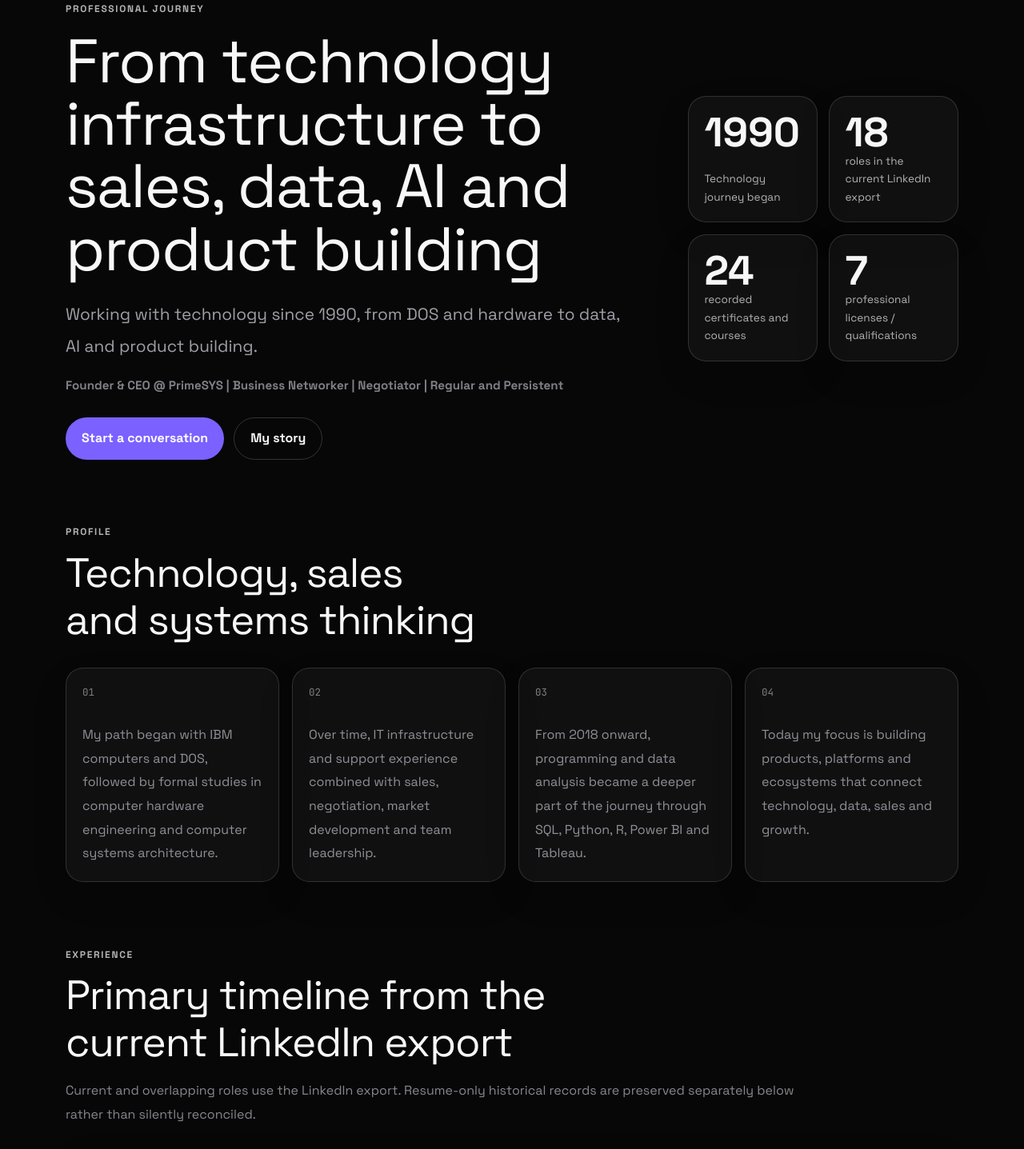
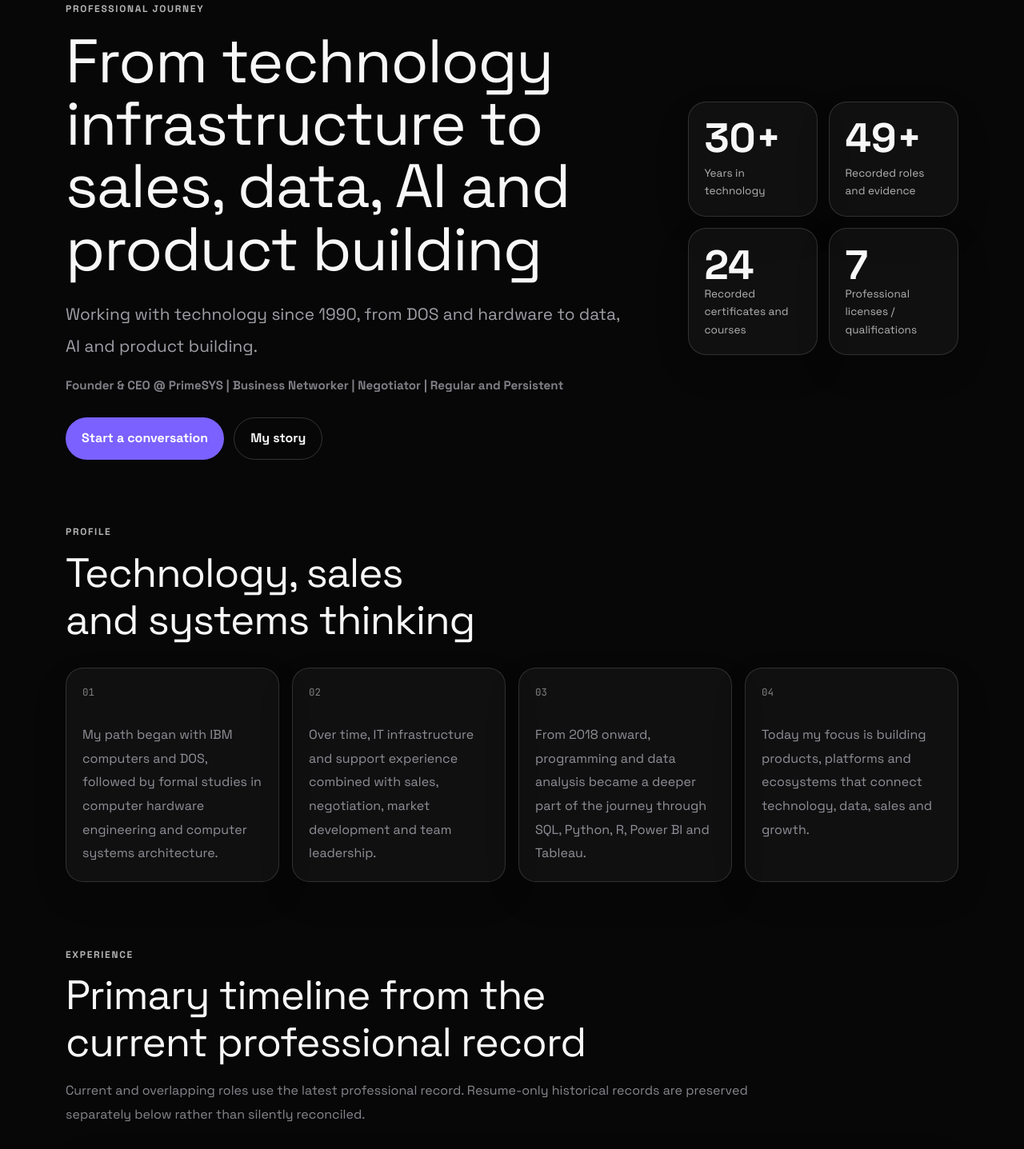
Before and after one commit to AmirMotefaker/amirmotefaker-site, a Next.js app in the folder apps/web/: page /en/resume in a window 1280 px wide. Shown: the part 80-1517 px from the top of the page at 80% size. Built offline with nearby package versions, Linux system fonts and the light colour scheme; no server answers.

Commit message:
feat: finalize professional journey localization

```diff
--- a/apps/web/components/founder/CareerPage.tsx
+++ b/apps/web/components/founder/CareerPage.tsx
@@ -12,6 +12,7 @@ import {
   selectedAchievements,
 } from "@/content/founder";
 import type { Locale } from "@/content/founder-site";
+import { localeDigits } from "@/lib/locale-format";
 import styles from "./CareerPage.module.css";
 
 function localized(locale: Locale, value: { fa: string; en: string }) {
@@ -22,52 +23,42 @@ function formatCount(value: number, locale: Locale) {
   return new Intl.NumberFormat(locale === "fa" ? "fa-IR" : "en-US").format(value);
 }
 
+const skillsFa = [
+  "راهبرد محصول",
+  "معماری سیستم",
+  "هوش مصنوعی",
+  "تحلیل داده",
+  "توسعه کسب‌وکار",
+  "فروش سازمانی",
+  "تجربه کاربری",
+  "مدیریت محصول",
+  "زیرساخت فناوری",
+  "تفکر سیستمی",
+];
+
 export default function CareerPage({ locale }: { locale: Locale }) {
   const fa = locale === "fa";
+  const verifiedRecords = primaryExperience.length + historicalResumeExperience.length + salesRepresentations.length + historicalMilestones.length;
 
   return (
     <main className={styles.page}>
       <section className={`wrap ${styles.hero}`}>
         <div className={styles.heroCopy}>
           <span className={styles.eyebrow}>{fa ? "مسیر حرفه‌ای" : "PROFESSIONAL JOURNEY"}</span>
-          <h1>
-            {fa
-              ? "از زیرساخت فناوری تا فروش، داده، هوش مصنوعی و ساخت محصول"
-              : "From technology infrastructure to sales, data, AI and product building"}
-          </h1>
-          <p className={styles.lead}>
-            {fa ? founderCareerProfile.technologySinceFa : founderCareerProfile.technologySinceEn}
-          </p>
-          <p className={styles.headline}>
-            {fa ? founderCareerProfile.headlineFa : founderCareerProfile.headlineEn}
-          </p>
+          <h1>{fa ? "از زیرساخت فناوری تا فروش، داده، هوش مصنوعی و ساخت محصول" : "From technology infrastructure to sales, data, AI and product building"}</h1>
+          <p className={styles.lead}>{fa ? founderCareerProfile.technologySinceFa : founderCareerProfile.technologySinceEn}</p>
+          <p className={styles.headline}>{fa ? founderCareerProfile.headlineFa : founderCareerProfile.headlineEn}</p>
           <div className={styles.actions}>
-            <Link className={styles.primaryAction} href={`/${locale}/contact`}>
-              {fa ? "گفت‌وگو برای همکاری" : "Start a conversation"}
-            </Link>
-            <Link className={styles.secondaryAction} href={`/${locale}/about`}>
-              {fa ? "داستان من" : "My story"}
-            </Link>
+            <Link className={styles.primaryAction} href={`/${locale}/contact`}>{fa ? "گفت‌وگو برای همکاری" : "Start a conversation"}</Link>
+            <Link className={styles.secondaryAction} href={`/${locale}/about`}>{fa ? "داستان من" : "My story"}</Link>
           </div>
         </div>
 
         <div className={styles.metrics} aria-label={fa ? "خلاصه مسیر حرفه‌ای" : "Career summary"}>
-          <article>
-            <strong>{fa ? "۱۹۹۰" : "1990"}</strong>
-            <span>{fa ? "شروع همراهی با فناوری" : "Technology journey began"}</span>
-          </article>
-          <article>
-            <strong>{formatCount(primaryExperience.length, locale)}</strong>
-            <span>{fa ? "نقش ثبت‌شده در LinkedIn فعلی" : "roles in the current LinkedIn export"}</span>
-          </article>
-          <article>
-            <strong>{formatCount(certifications.length, locale)}</strong>
-            <span>{fa ? "گواهی و دوره ثبت‌شده" : "recorded certificates and courses"}</span>
-          </article>
-          <article>
-            <strong>{formatCount(professionalLicenses.length, locale)}</strong>
-            <span>{fa ? "مجوز و صلاحیت حرفه‌ای" : "professional licenses / qualifications"}</span>
-          </article>
+          <article><strong>{fa ? "۳۰+" : "30+"}</strong><span>{fa ? "سال همراهی با فناوری" : "Years in technology"}</span></article>
+          <article><strong>{formatCount(verifiedRecords, locale)}+</strong><span>{fa ? "سابقه و شاهد ثبت‌شده" : "Recorded roles and evidence"}</span></article>
+          <article><strong>{formatCount(certifications.length, locale)}</strong><span>{fa ? "گواهی و دوره ثبت‌شده" : "Recorded certificates and courses"}</span></article>
+          <article><strong>{formatCount(professionalLicenses.length, locale)}</strong><span>{fa ? "مجوز و صلاحیت حرفه‌ای" : "Professional licenses / qualifications"}</span></article>
         </div>
       </section>
 
@@ -79,7 +70,7 @@ export default function CareerPage({ locale }: { locale: Locale }) {
         <div className={styles.narrativeGrid}>
           {(fa ? founderCareerProfile.narrativeFa : founderCareerProfile.narrativeEn).map((paragraph, index) => (
             <article key={paragraph} className={styles.narrativeCard}>
-              <span>{String(index + 1).padStart(2, "0")}</span>
+              <span>{localeDigits(String(index + 1).padStart(2, "0"), locale)}</span>
               <p>{paragraph}</p>
             </article>
           ))}
@@ -89,47 +80,20 @@ export default function CareerPage({ locale }: { locale: Locale }) {
       <section className={`wrap ${styles.section}`}>
         <div className={styles.sectionHead}>
           <span>{fa ? "تجربه" : "EXPERIENCE"}</span>
-          <h2>{fa ? "Timeline اصلی بر اساس LinkedIn فعلی" : "Primary timeline from the current LinkedIn export"}</h2>
-          <p>
-            {fa
-              ? "نقش‌های جدید و هم‌پوشان بر اساس فایل LinkedIn فعلی نمایش داده می‌شوند؛ سوابق قدیمیِ رزومه ۱۴۰۲ در آرشیو جداگانه پایین صفحه حفظ شده‌اند."
-              : "Current and overlapping roles use the LinkedIn export. Resume-only historical records are preserved separately below rather than silently reconciled."}
-          </p>
+          <h2>{fa ? "خط زمانی اصلی تجربه‌های حرفه‌ای" : "Primary timeline from the current professional record"}</h2>
+          <p>{fa ? "نقش‌های جدید و هم‌پوشان بر اساس سوابق حرفه‌ای فعلی نمایش داده می‌شوند؛ سوابق قدیمی‌تر رزومه در آرشیو جداگانه پایین صفحه حفظ شده‌اند." : "Current and overlapping roles use the latest professional record. Resume-only historical records are preserved separately below rather than silently reconciled."}</p>
         </div>
 
         <div className={styles.timeline}>
           {primaryExperience.map((item) => (
             <article className={styles.timelineCard} key={item.id}>
-              <div className={styles.timelineMeta}>
-                <span>{localized(locale, item.period)}</span>
-                <small>{localized(locale, item.location)}</small>
-              </div>
+              <div className={styles.timelineMeta}><span>{localized(locale, item.period)}</span><small>{localized(locale, item.location)}</small></div>
               <div className={styles.timelineBody}>
                 <h3>{localized(locale, item.company)}</h3>
                 <strong>{localized(locale, item.role)}</strong>
                 <p>{localized(locale, item.summary)}</p>
-
-                {item.responsibilities?.length ? (
-                  <div className={styles.detailBlock}>
-                    <h4>{fa ? "مسئولیت‌ها" : "Responsibilities"}</h4>
-                    <ul>
-                      {item.responsibilities.map((entry) => (
-                        <li key={entry.en}>{localized(locale, entry)}</li>
-                      ))}
-                    </ul>
-                  </div>
-                ) : null}
-
-                {item.achievements?.length ? (
-                  <div className={styles.detailBlock}>
-                    <h4>{fa ? "دستاوردهای ثبت‌شده" : "Recorded achievements"}</h4>
-                    <ul>
-                      {item.achievements.map((entry) => (
-                        <li key={entry.en}>{localized(locale, entry)}</li>
-                      ))}
-                    </ul>
-                  </div>
-                ) : null}
+                {item.responsibilities?.length ? <div className={styles.detailBlock}><h4>{fa ? "مسئولیت‌ها" : "Responsibilities"}</h4><ul>{item.responsibilities.map((entry) => <li key={entry.en}>{localized(locale, entry)}</li>)}</ul></div> : null}
+                {item.achievements?.length ? <div className={styles.detailBlock}><h4>{fa ? "دستاوردهای ثبت‌شده" : "Recorded achievements"}</h4><ul>{item.achievements.map((entry) => <li key={entry.en}>{localized(locale, entry)}</li>)}</ul></div> : null}
               </div>
             </article>
           ))}
@@ -137,14 +101,11 @@ export default function CareerPage({ locale }: { locale: Locale }) {
       </section>
 
       <section className={`wrap ${styles.section}`}>
-        <div className={styles.sectionHead}>
-          <span>{fa ? "دستاوردها" : "IMPACT"}</span>
-          <h2>{fa ? "چند شاخص قابل استناد از تجربه‌های کاری" : "Selected source-backed outcomes"}</h2>
-        </div>
+        <div className={styles.sectionHead}><span>{fa ? "دستاوردها" : "IMPACT"}</span><h2>{fa ? "چند شاخص قابل استناد از تجربه‌های کاری" : "Selected source-backed outcomes"}</h2></div>
         <div className={styles.achievementGrid}>
           {selectedAchievements.map((item) => (
             <article key={`${item.value}-${item.titleEn}`} className={styles.achievementCard}>
-              <strong>{item.value}</strong>
+              <strong>{fa ? localeDigits(item.value, locale) : item.value}</strong>
               <h3>{fa ? item.titleFa : item.titleEn}</h3>
               <p>{fa ? item.detailFa : item.detailEn}</p>
             </article>
@@ -155,39 +116,13 @@ export default function CareerPage({ locale }: { locale: Locale }) {
       <section className={`wrap ${styles.section}`}>
         <div className={styles.twoColumn}>
           <div>
-            <div className={styles.sectionHead}>
-              <span>{fa ? "تحصیلات" : "EDUCATION"}</span>
-              <h2>{fa ? "پایه دانشگاهی و مهندسی" : "Academic foundation"}</h2>
-            </div>
-            <div className={styles.stack}>
-              {education.map((item) => (
-                <article className={styles.compactCard} key={item.id}>
-                  <h3>{fa ? item.degreeFa : item.degreeEn}</h3>
-                  <p>{fa ? item.institutionFa : item.institutionEn}</p>
-                  <small>{fa ? item.periodFa : item.periodEn}</small>
-                </article>
-              ))}
-            </div>
+            <div className={styles.sectionHead}><span>{fa ? "تحصیلات" : "EDUCATION"}</span><h2>{fa ? "پایه دانشگاهی و مهندسی" : "Academic foundation"}</h2></div>
+            <div className={styles.stack}>{education.map((item) => <article className={styles.compactCard} key={item.id}><h3>{fa ? item.degreeFa : item.degreeEn}</h3><p>{fa ? item.institutionFa : item.institutionEn}</p><small>{fa ? item.periodFa : item.periodEn}</small></article>)}</div>
           </div>
-
           <div>
-            <div className={styles.sectionHead}>
-              <span>{fa ? "مهارت و زبان" : "SKILLS & LANGUAGES"}</span>
-              <h2>{fa ? "توانمندی‌های محوری" : "Core capabilities"}</h2>
-            </div>
-            <div className={styles.skillCloud}>
-              {founderCareerProfile.coreSkills.map((skill) => (
-                <span key={skill}>{skill}</span>
-              ))}
-            </div>
-            <div className={styles.languageList}>
-              {founderCareerProfile.languages.map((language) => (
-                <div key={language.nameEn}>
-                  <strong>{fa ? language.nameFa : language.nameEn}</strong>
-                  <span>{fa ? language.levelFa : language.levelEn}</span>
-                </div>
-              ))}
-            </div>
+            <div className={styles.sectionHead}><span>{fa ? "مهارت و زبان" : "SKILLS & LANGUAGES"}</span><h2>{fa ? "توانمندی‌های محوری" : "Core capabilities"}</h2></div>
+            <div className={styles.skillCloud}>{(fa ? skillsFa : founderCareerProfile.coreSkills).map((skill) => <span key={skill}>{skill}</span>)}</div>
+            <div className={styles.languageList}>{founderCareerProfile.languages.map((language) => <div key={language.nameEn}><strong>{fa ? language.nameFa : language.nameEn}</strong><span>{fa ? language.levelFa : language.levelEn}</span></div>)}</div>
           </div>
         </div>
       </section>
@@ -195,110 +130,54 @@ export default function CareerPage({ locale }: { locale: Locale }) {
       <section className={`wrap ${styles.section}`}>
         <div className={styles.sectionHead}>
           <span>{fa ? "گواهی‌نامه‌ها" : "CERTIFICATIONS"}</span>
-          <h2>{fa ? "داده، IT، شبکه، Cloud، فروش و امنیت اطلاعات" : "Data, IT, networking, cloud, sales and information security"}</h2>
-          <p>
-            {fa
-              ? "نام مدارک از LinkedIn فعلی و رزومه مهر ۱۴۰۲ استخراج شده است. تصاویر اسکن‌شده مدارک در رزومه قدیمی وجود دارد اما فایل PDF خام به مخزن عمومی اضافه نمی‌شود."
-              : "Certificate names are sourced from the current LinkedIn export and the Mehr 1402 resume. Scanned certificate images exist in the old resume, but the raw PDF is not added to the public repository."}
-          </p>
+          <h2>{fa ? "داده، فناوری اطلاعات، شبکه، رایانش ابری، فروش و امنیت اطلاعات" : "Data, IT, networking, cloud, sales and information security"}</h2>
+          <p>{fa ? "نام مدارک از سوابق حرفه‌ای و رزومه مهر ۱۴۰۲ استخراج شده است. تصاویر اسکن‌شده مدارک در رزومه قدیمی وجود دارد، اما پرونده خام آن به مخزن عمومی اضافه نمی‌شود." : "Certificate names are sourced from the current professional record and the Mehr 1402 resume. Scanned certificate images exist in the old resume, but the raw PDF is not added to the public repository."}</p>
         </div>
         <div className={styles.credentialGrid}>
           {certifications.map((item) => (
             <article className={styles.credentialCard} key={`${item.nameEn}-${item.issuer}`}>
-              <span>{item.group.toUpperCase()}</span>
+              <span>{fa ? "گواهی حرفه‌ای" : item.group.toUpperCase()}</span>
               <h3>{fa ? item.nameFa : item.nameEn}</h3>
-              <p>{item.issuer}</p>
+              {!fa ? <p>{item.issuer}</p> : null}
             </article>
           ))}
         </div>
       </section>
 
       <section className={`wrap ${styles.section}`}>
-        <div className={styles.sectionHead}>
-          <span>{fa ? "مجوزها" : "LICENSES"}</span>
-          <h2>{fa ? "صلاحیت‌ها و مجوزهای حرفه‌ای ثبت‌شده" : "Recorded professional qualifications and licenses"}</h2>
-        </div>
-        <div className={styles.credentialGrid}>
-          {professionalLicenses.map((item) => (
-            <article className={styles.credentialCard} key={item.titleEn}>
-              <h3>{fa ? item.titleFa : item.titleEn}</h3>
-              <p>{fa ? item.issuerFa : item.issuerEn}</p>
-            </article>
-          ))}
-        </div>
+        <div className={styles.sectionHead}><span>{fa ? "مجوزها" : "LICENSES"}</span><h2>{fa ? "صلاحیت‌ها و مجوزهای حرفه‌ای ثبت‌شده" : "Recorded professional qualifications and licenses"}</h2></div>
+        <div className={styles.credentialGrid}>{professionalLicenses.map((item) => <article className={styles.credentialCard} key={item.titleEn}><h3>{fa ? item.titleFa : item.titleEn}</h3><p>{fa ? item.issuerFa : item.issuerEn}</p></article>)}</div>
       </section>
 
       <section className={`wrap ${styles.section}`}>
         <div className={styles.sectionHead}>
           <span>{fa ? "آرشیو تاریخی" : "HISTORICAL ARCHIVE"}</span>
           <h2>{fa ? "سوابق تکمیلی رزومه مهر ۱۴۰۲" : "Additional records from the Mehr 1402 resume"}</h2>
-          <p>
-            {fa
-              ? "این رکوردها به‌صورت مستقل و با همان تاریخ‌های ثبت‌شده در رزومه قدیمی نگهداری شده‌اند. هرجا با LinkedIn اختلاف وجود دارد، عمداً ادغام یا اصلاح خودکار انجام نشده است."
-              : "These entries preserve the dates recorded in the older resume. Where they differ from LinkedIn, no automatic reconciliation or correction is performed."}
-          </p>
+          <p>{fa ? "این رکوردها با همان تاریخ‌های ثبت‌شده در رزومه قدیمی نگهداری شده‌اند. هرجا با سوابق حرفه‌ای جدید اختلاف وجود دارد، ادغام یا اصلاح خودکار انجام نشده است." : "These entries preserve the dates recorded in the older resume. Where they differ from the latest professional record, no automatic reconciliation or correction is performed."}</p>
         </div>
-        <div className={styles.archiveGrid}>
-          {historicalResumeExperience.map((item) => (
-            <article className={styles.archiveCard} key={item.id}>
-              <span>{localized(locale, item.period)}</span>
-              <h3>{localized(locale, item.company)}</h3>
-              <strong>{localized(locale, item.role)}</strong>
-              <p>{localized(locale, item.summary)}</p>
-            </article>
-          ))}
-        </div>
+        <div className={styles.archiveGrid}>{historicalResumeExperience.map((item) => <article className={styles.archiveCard} key={item.id}><span>{localized(locale, item.period)}</span><h3>{localized(locale, item.company)}</h3><strong>{localized(locale, item.role)}</strong><p>{localized(locale, item.summary)}</p></article>)}</div>
       </section>
 
       <section className={`wrap ${styles.section}`}>
         <div className={styles.twoColumn}>
           <div>
-            <div className={styles.sectionHead}>
-              <span>{fa ? "نمایندگی‌ها" : "REPRESENTATIONS"}</span>
-              <h2>{fa ? "سابقه فروش و نمایندگی برندها" : "Historical brand representations"}</h2>
-            </div>
-            <div className={styles.representationList}>
-              {salesRepresentations.map((item) => (
-                <div key={`${item.brand}-${item.periodEn}`}>
-                  <strong>{item.brand}</strong>
-                  <span>{fa ? item.periodFa : item.periodEn}</span>
-                </div>
-              ))}
-            </div>
+            <div className={styles.sectionHead}><span>{fa ? "نمایندگی‌ها" : "REPRESENTATIONS"}</span><h2>{fa ? "سابقه فروش و نمایندگی برندها" : "Historical brand representations"}</h2></div>
+            <div className={styles.representationList}>{salesRepresentations.map((item) => <div key={`${item.brand}-${item.periodEn}`}><strong>{item.brand}</strong><span>{fa ? item.periodFa : item.periodEn}</span></div>)}</div>
           </div>
-
           <div>
-            <div className={styles.sectionHead}>
-              <span>{fa ? "نقاط عطف" : "MILESTONES"}</span>
-              <h2>{fa ? "فعالیت‌های تاریخی تکمیلی" : "Additional historical milestones"}</h2>
-            </div>
-            <div className={styles.stack}>
-              {historicalMilestones.map((item) => (
-                <article className={styles.compactCard} key={item.titleEn}>
-                  <h3>{fa ? item.titleFa : item.titleEn}</h3>
-                  <p>{fa ? item.detailFa : item.detailEn}</p>
-                </article>
-              ))}
-            </div>
+            <div className={styles.sectionHead}><span>{fa ? "نقاط عطف" : "MILESTONES"}</span><h2>{fa ? "فعالیت‌های تاریخی تکمیلی" : "Additional historical milestones"}</h2></div>
+            <div className={styles.stack}>{historicalMilestones.map((item) => <article className={styles.compactCard} key={item.titleEn}><h3>{fa ? item.titleFa : item.titleEn}</h3><p>{fa ? item.detailFa : item.detailEn}</p></article>)}</div>
           </div>
         </div>
       </section>
 
       <section className={`wrap ${styles.legacySection}`}>
-        <details>
-          <summary>{fa ? "نمایش محتوای آرشیوی رزومه از سایت قبلی" : "Show legacy resume content from the previous site"}</summary>
-          <LegacyPageContent locale={locale} pageId={622} />
-        </details>
+        <details><summary>{fa ? "نمایش محتوای آرشیوی رزومه از سایت قبلی" : "Show legacy resume content from the previous site"}</summary><LegacyPageContent locale={locale} pageId={622} /></details>
       </section>
 
       <section className={`wrap ${styles.cta}`}>
-        <div>
-          <span>{fa ? "همکاری" : "COLLABORATION"}</span>
-          <h2>{fa ? "برای ساخت محصول، سیستم فروش یا تحول دیجیتال گفت‌وگو کنیم." : "Let's talk about products, sales systems or digital transformation."}</h2>
-        </div>
-        <Link className={styles.primaryAction} href={`/${locale}/contact`}>
-          {fa ? "تماس با من" : "Contact me"}
-        </Link>
+        <div><span>{fa ? "همکاری" : "COLLABORATION"}</span><h2>{fa ? "برای ساخت محصول، سیستم فروش یا تحول دیجیتال گفت‌وگو کنیم." : "Let's talk about products, sales systems or digital transformation."}</h2></div>
+        <Link className={styles.primaryAction} href={`/${locale}/contact`}>{fa ? "تماس با من" : "Contact me"}</Link>
       </section>
     </main>
   );
```
